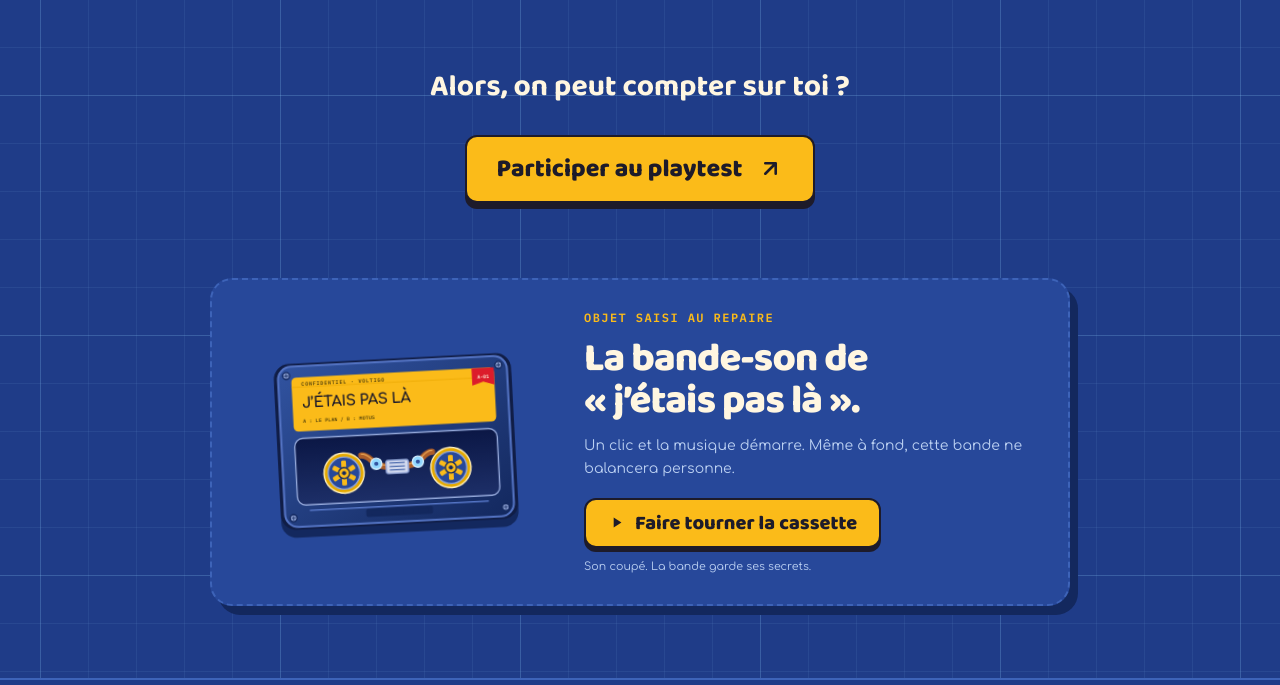
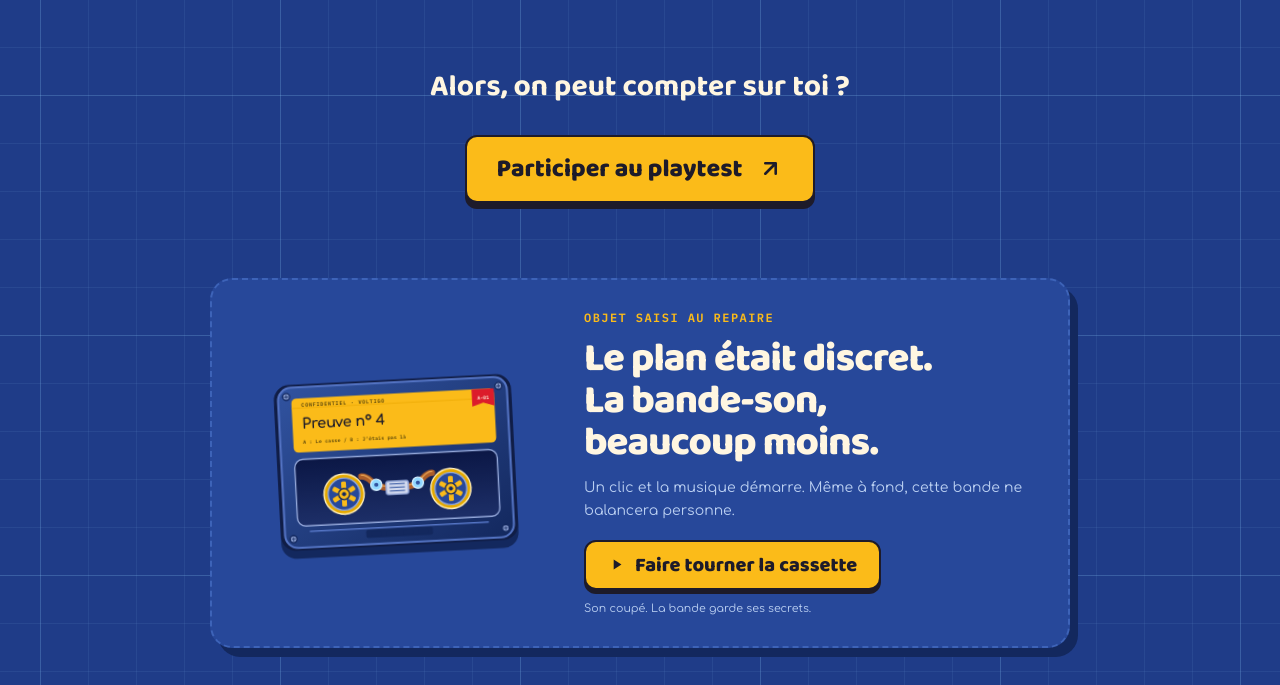
Before and after one commit to raphaelsimeonin-design/Voltigo, a plain HTML site: page index.html in a window 1280 px wide. Shown: the part 3025-3710 px from the top of the page. Drawn offline with Linux system fonts and the light colour scheme.

Commit message:
Update cassette label and soundtrack title

```diff
--- a/index.html
+++ b/index.html
@@ -46,8 +46,8 @@
     <rect x="34" y="28" width="292" height="78" rx="7" fill="#fbbb19"/>
     <path d="M34 42h292" stroke="#e9a900" stroke-width="1"/>
     <text x="48" y="40" fill="#51400b" font-family="IBM Plex Mono,monospace" font-size="7.5" font-weight="600" letter-spacing="1">CONFIDENTIEL · VOLTIGO</text>
-    <text x="48" y="72" fill="#1d1b2a" font-family="Baloo 2,Arial,sans-serif" font-size="21" font-weight="800" letter-spacing="-.4">J’ÉTAIS PAS LÀ</text>
-    <text x="48" y="94" fill="#51400b" font-family="IBM Plex Mono,monospace" font-size="7" font-weight="600" letter-spacing=".3">A : LE PLAN  /  B : MOTUS</text>
+    <text x="48" y="72" fill="#1d1b2a" font-family="Baloo 2,Arial,sans-serif" font-size="21" font-weight="800" letter-spacing="-.4">Preuve n° 4</text>
+    <text x="48" y="94" fill="#51400b" font-family="IBM Plex Mono,monospace" font-size="7" font-weight="600" letter-spacing=".3">A : Le casse  /  B : J’étais pas là</text>
     <path d="M294 28h32v25l-16-5-16 5z" fill="#dc1c2b"/>
     <text x="310" y="43" text-anchor="middle" fill="#fff6e1" font-family="IBM Plex Mono,monospace" font-size="7" font-weight="600">A-01</text>
     <rect x="34" y="116" width="292" height="96" rx="12" fill="url(#tape-window)" stroke="#92a6d8" stroke-width="2"/>
@@ -75,7 +75,7 @@
 </div>
 <div class="sound-copy">
   <p class="eyebrow">Objet saisi au repaire</p>
-  <h2 id="sound-title">La bande-son de « j’étais pas là ».</h2>
+  <h2 id="sound-title">Le plan était discret. La bande-son, beaucoup moins.</h2>
   <p class="sound-warning">Un clic et la musique démarre. Même à fond, cette bande ne balancera personne.</p>
   <button class="button small sound-toggle" type="button" id="heist-toggle" aria-controls="heist-audio">
     <svg class="sound-toggle-icon" viewBox="0 0 24 24" aria-hidden="true"><path data-heist-icon="play" d="M8 5v14l11-7z"/><path data-heist-icon="pause" d="M7 5h4v14H7zM15 5h4v14h-4z" hidden/></svg>
```
